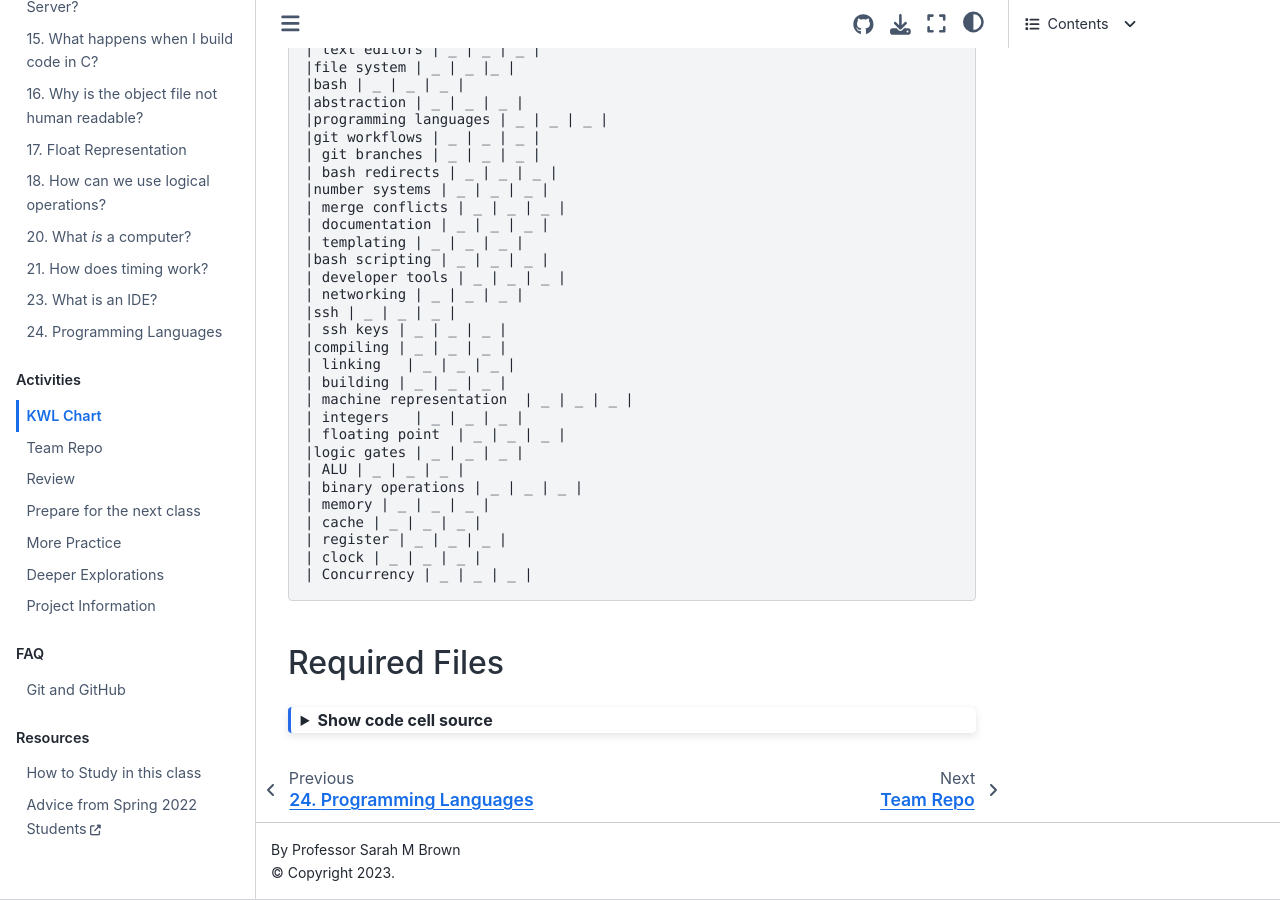
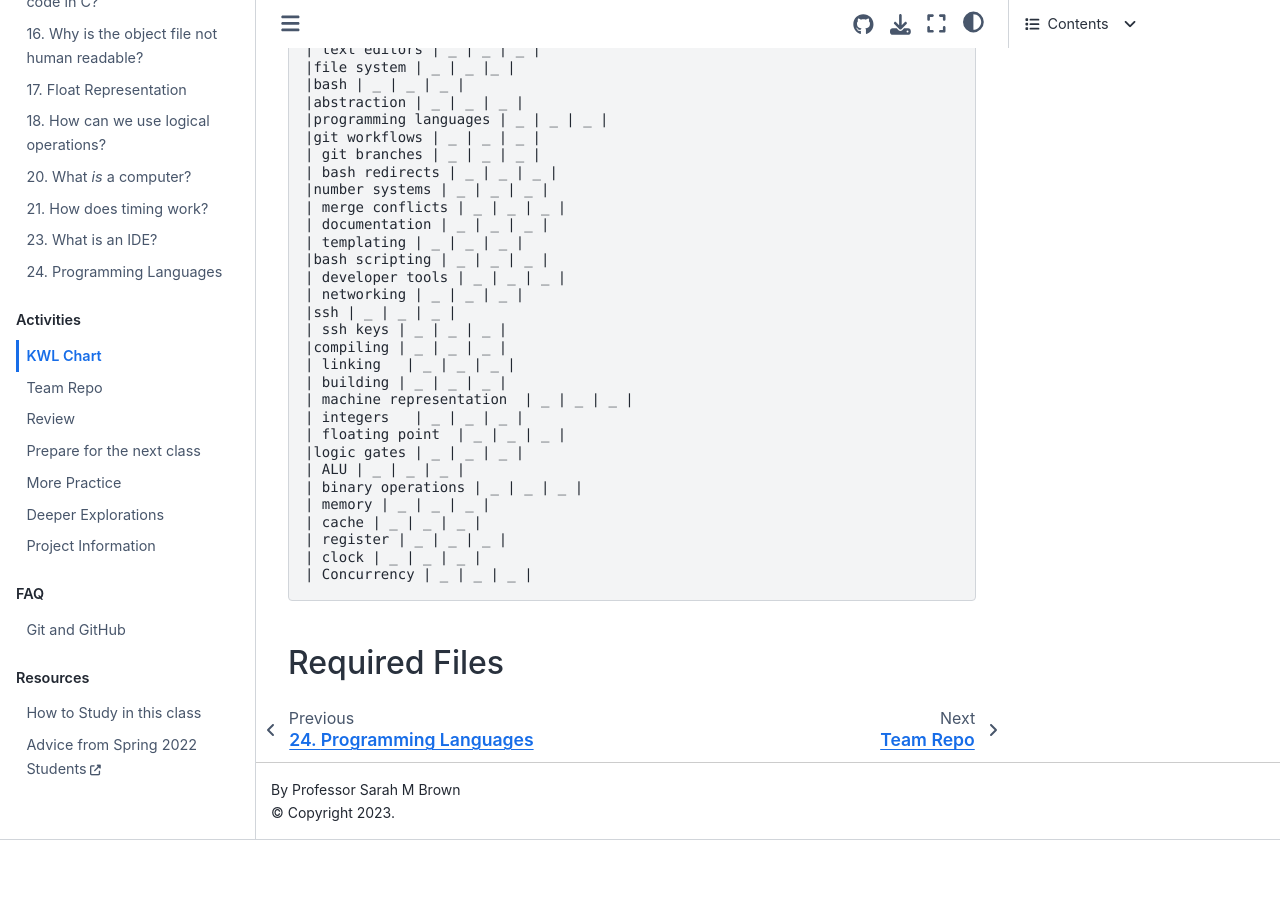
Before and after one commit to introcompsys/fall2022, a Jupyter Book: the page built from activities/kwl.md, in a window 1280 px wide and 900 px high, scrolled down 713 px. Built offline with Jupyter Book 1.0.4 settings and Sphinx 7.4.7 and the Sphinx Book theme 1.1.4, drawn with Linux system fonts in a browser that asks for light colours; pages that are not in the unit, such as notebooks, are missing from menus; after the commit the page ends 1553 px from its top, so only the background shows below that; part of the change alters nothing that is shown.

````diff
--- a/activities/kwl.md
+++ b/activities/kwl.md
@@ -93,7 +93,7 @@ After your KWL repo is a jupyterbook, you may want to move your chart into a cha
 
 
 ```{code-cell} ipython3
-:tags: ["hide-input"]
+:tags: ["remove-input"]
 
 import pandas as pd
 
@@ -118,6 +118,13 @@ prac_df = pd.DataFrame([[date_file[0][:10],date_file[1]] for date_file in [a.spl
                       columns = ['date','file'])
 prac_df['type'] = 'practice'
 
-check_df = pd.concat([rev_df,prep_df,prac_df])
-check_df.sort_values(by='date')
+check_df = pd.concat([rev_df,prep_df,prac_df]).reset_index().drop(columns=['index'])
+
+
+
+grade_free_dates = ['2022-09-14','2022-09-19','2022-09-21']
+gz = {True:'grade-free',False:'graded'}
+zoner = lambda d: gz[d in grade_free_dates]
+check_df['zone'] = check_df['date'].apply(zoner)
+check_df.sort_values(by='date').style.hide(axis="index")
 ```
````
